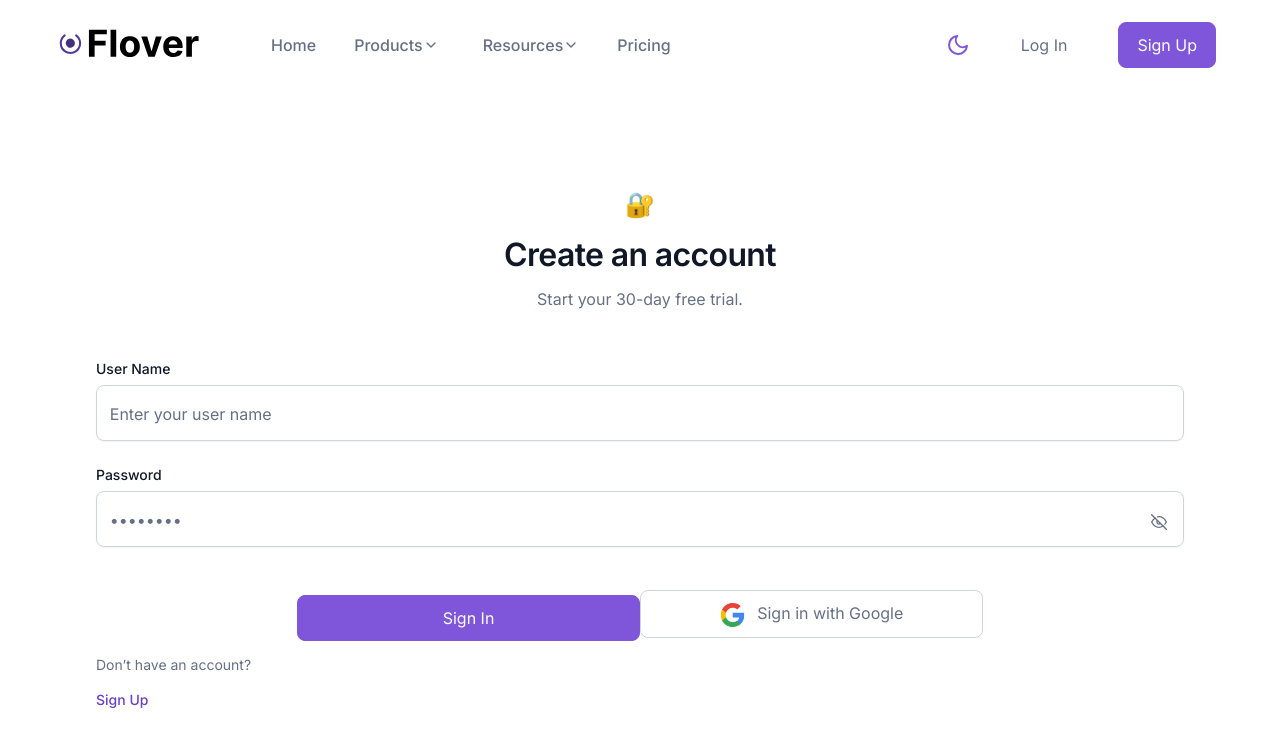
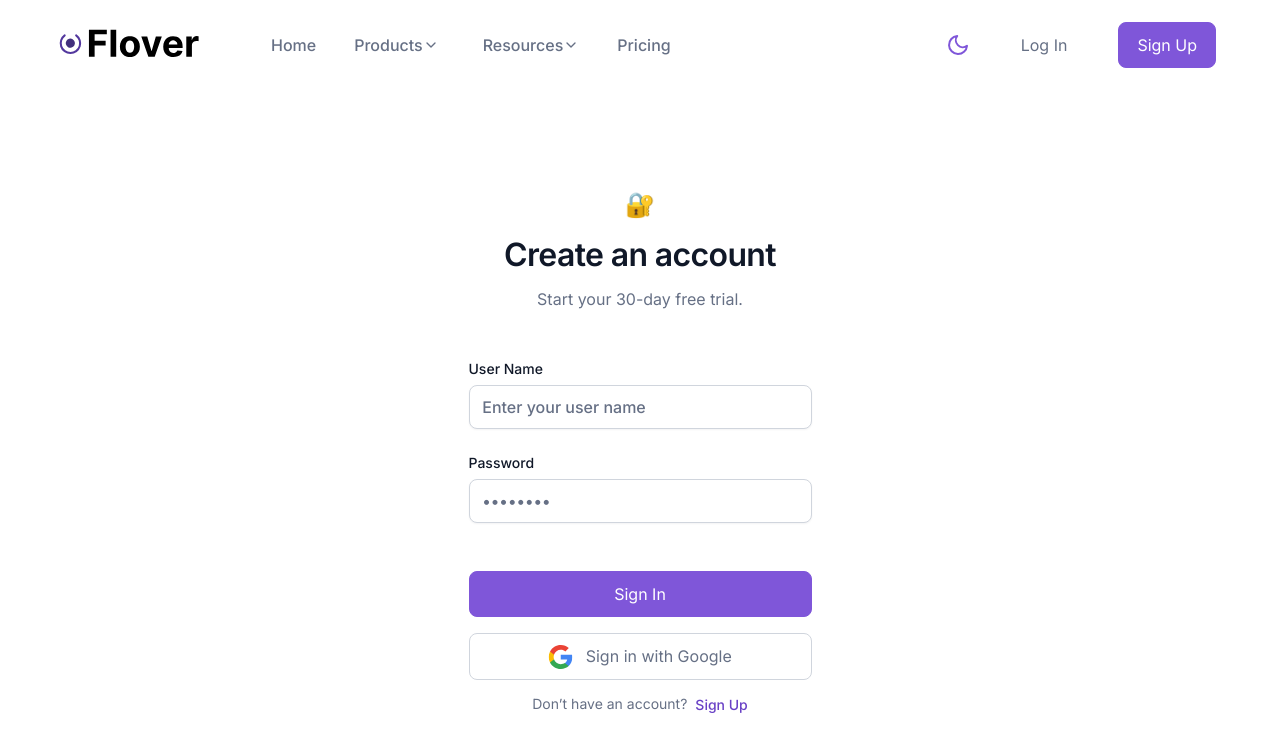
Before and after one commit to AlexKasatov/flover-dashboard, a React (Create React App) app: page /signup in a window 1280 px wide. Shown: the top 752 px of the page. Built offline with nearby package versions, Linux system fonts and the light colour scheme.

Commit message:
Revert "delete this"
This reverts commit 18dbb1ed5a0e5a9fb7c454dd24cd1b602234628e.

```diff
--- a/src/pages/Authorization/Login.styled.jsx
+++ b/src/pages/Authorization/Login.styled.jsx
@@ -5,13 +5,6 @@ import { BtnMain } from '../../components/Integration/Integration.styled';
 export const Wrapper = styled.section`
         margin: 5rem auto;
         height: 100vh;
-`;
-
-export const BtnWrapper = styled.div`
-        display: flex;
-        flex-direction: column nowrap;
-        justify-content: center;
-        align-items: center;
 `;
 
 export const LoginBlock = styled.div`
@@ -27,14 +20,14 @@ export const LoginText = styled.div`
 
 export const LoginForm = styled.form`
         max-height: 500px;
-        position: relative;
         display: flex;
         flex-flow: column wrap;
         justify-content: center;
+        align-items: center;
 
         label {
                 color: ${({ theme }) => theme.fontColorBase};
-
+                display: block;
                 font-size: var(--text-sm);
                 line-height: var(--text-lh-sm);
                 font-family: var(--ff);
@@ -51,12 +44,12 @@ export const LoginForm = styled.form`
                 margin-bottom: 1.5rem;
                 min-width: 343px;
                 min-height: 44px;
-                display: inline-block;
-
-                background-color: transparent;
+                display: block;
+                height: 100%;
                 padding: 0.6rem 0.8rem;
-                border: hidden;
-                outline: none;
+                border: 1px var(--gray-300) solid;
+                border-radius: var(--radii);
+                box-shadow: var(--shadow-xs);
         }
 
         input::placeholder {
@@ -74,32 +67,6 @@ export const LoginForm = styled.form`
                 justify-content: space-between;
                 gap: 0.5rem;
         }
-
-        i {
-                color: var(--gray-500);
-                margin-right: 0.5rem;
-                cursor: pointer;
-                vertical-align: middle;
-                padding-right: 0.5rem;
-                padding-bottom: 0.6rem;
-
-                &:hover {
-                        color: var(--gray-800);
-                }
-        }
-`;
-export const InputField = styled.div`
-        display: flex;
-        flex-flow: row wrap;
-        justify-content: space-between;
-        align-items: center;
-        border: 1px var(--gray-300) solid;
-        border-radius: var(--radii);
-        box-shadow: var(--shadow-xs);
-        max-height: 3.5rem;
-        min-width: 400px;
-        margin-top: 0.375rem;
-        margin-bottom: 1.5rem;
 `;
 
 export const LoginBtn = styled(BtnMain)`
--- a/src/pages/Authorization/SignUp.jsx
+++ b/src/pages/Authorization/SignUp.jsx
@@ -1,14 +1,11 @@
 import { useEffect } from 'react';
 import { useForm } from 'react-hook-form';
-import { FiEye, FiEyeOff } from 'react-icons/fi';
 import { Container } from '../../styles/Container';
 import { TextErrorSm, TextNormalSm, LinkSmMd, HeadingSmSbBase, SubHeadTextMdNorm } from '../../styles/UI/Text';
-import { Wrapper, LoginBlock, LoginText, LoginForm, LoginBtn, LoginIcon, InputField, BtnWrapper } from './Login.styled';
+import { Wrapper, LoginBlock, LoginText, LoginForm, LoginBtn, LoginIcon } from './Login.styled';
 import googleIcon from '../../styles/img/auth/google.svg';
-import { useToggle } from '../../hooks/useToggle';
 
 const SignUp = () => {
-        const [isVisible, setIsVisible] = useToggle();
         const {
                 register,
                 formState: { errors, isValid },
@@ -25,14 +22,6 @@ const SignUp = () => {
                 window.scrollTo(0, 0);
         }, []);
 
-        // error styling for inputs
-        // const errorUser = { border: errors?.userName ? '1px solid red' : '1px var(--gray-300) solid' };
-        // const errorPassword = { border: errors?.password ? '1px solid red' : '1px var(--gray-300) solid' };
-
-        const toggleEye = () => {
-                setIsVisible((prev) => !prev);
-        };
-
         return (
                 <Wrapper>
                         <Container>
@@ -44,75 +33,57 @@ const SignUp = () => {
                                                         Start your 30-day free trial.
                                                 </SubHeadTextMdNorm>
                                         </LoginText>
-                                </LoginBlock>
+
                                         <LoginForm onSubmit={handleSubmit(onSubmit)}>
-                                        <label htmlFor="userName">User Name</label>
-                                        <InputField>
+                                                <label htmlFor="userName">
+                                                        User Name
                                                         <input
-                                                        // style={errorUser}
                                                                 placeholder="Enter your user name"
                                                                 {...register('userName', {
                                                                         required: 'User name is required',
                                                                         pattern: {
-                                                                        value: /^(?=.{4,20}$)(?![_.])(?!.*[_.]{2})[a-zA-Z0-9._]+(?<![_.])$/,
-                                                                        message: 'User name must be between 4 and 20 characters long, and can only contain letters, numbers, and the underscore',
+                                                                                value: /^(?=.{8,20}$)(?![_.])(?!.*[_.]{2})[a-zA-Z0-9._]+(?<![_.])$/,
+                                                                                message: 'User name must be between 8 and 20 characters long, and can only contain letters, numbers, and the underscore',
                                                                         },
                                                                 })}
                                                         />
-                                        </InputField>
-
-                                        <div>
+                                                </label>
                                                 {errors?.userName && (
                                                         <TextErrorSm>
                                                                 {errors?.userName?.message ||
                                                                         'Hm... something went wrong'}
                                                         </TextErrorSm>
                                                 )}
-                                        </div>
-
-                                        <label htmlFor="password">Password</label>
-                                        <InputField>
+                                                <label htmlFor="password">
+                                                        Password
                                                         <input
-                                                        // style={errorPassword}
                                                                 type="password"
+                                                                id="password"
                                                                 placeholder="••••••••"
                                                                 {...register('password', {
                                                                         required: 'Password is required',
-                                                                pattern: {
-                                                                        value: /^(?=.{10,}$)(?=.*?[a-z])(?=.*?[A-Z])(?=.*?[0-9])(?=.*?\W).*$/,
-                                                                        message: 'A password containing at least 1 uppercase, 1 lowercase, 1 digit, 1 special character and have a length of at least of 10 characters',
-                                                                },
                                                                 })}
                                                         />
-                                                <i>
-                                                        {isVisible ? (
-                                                                <FiEye title="show pass" onClick={toggleEye} />
-                                                        ) : (
-                                                                <FiEyeOff onClick={toggleEye} />
-                                                        )}
-                                                </i>
-                                        </InputField>
-
-                                        <div>
+                                                </label>
                                                 {errors?.password && (
                                                         <TextErrorSm>
                                                                 {errors?.password?.message ||
                                                                         'Hm... something went wrong'}
                                                         </TextErrorSm>
                                                 )}
-                                        </div>
-                                </LoginForm>
-                                <BtnWrapper>
                                                 <LoginBtn type="submit">Sign In</LoginBtn>
+
                                                 <LoginIcon type="button">
                                                         <img src={googleIcon} alt="google-icon" /> Sign in with Google
                                                 </LoginIcon>
-                                </BtnWrapper>
+
                                                 <div>
                                                         <TextNormalSm>Don’t have an account?</TextNormalSm>
 
                                                         <LinkSmMd to="/signup">Sign Up</LinkSmMd>
                                                 </div>
+                                        </LoginForm>
+                                </LoginBlock>
                         </Container>
                 </Wrapper>
         );
```
Lines whose indentation alone changed are shown as unchanged.
